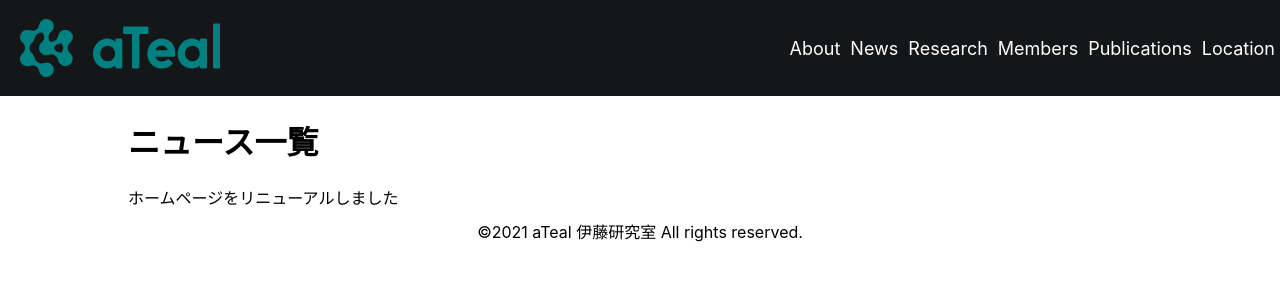
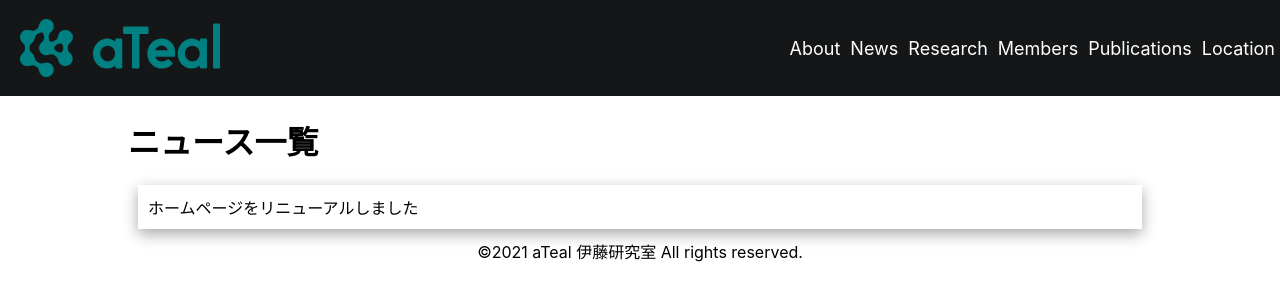
Before and after one commit to Hagihara-A/lab-hp-sample, a Next.js app: page /news in a window 1280 px wide. Shown: the top 300 px of the page. Built offline with nearby package versions, Linux system fonts and the light colour scheme.

Commit message:
styling(news): impl card-design

```diff
--- a/pages/news/index.tsx
+++ b/pages/news/index.tsx
@@ -1,6 +1,7 @@
 import { GetStaticProps, InferGetStaticPropsType } from "next";
 import Link from "next/link";
 import { getNewsSlugs } from "../../lib/resource";
+import s from "../../styles/news.module.scss";
 type Props = {
   posts: { title: string; slug: string }[];
 };
@@ -12,11 +13,11 @@ export default function News({
       <h1>ニュース一覧</h1>
       <div>
         {posts.map(({ title, slug }) => (
-          <Link href={`/news/${slug}`}>
-            <a>
-              <article>{title}</article>
-            </a>
-          </Link>
+          <article className={s.article} key={slug}>
+            <Link href={`/news/${slug}`}>
+              <a>{title}</a>
+            </Link>
+          </article>
         ))}
       </div>
     </main>
--- /dev/null
+++ b/styles/news.module.scss
@@ -0,0 +1,5 @@
+.article {
+  margin: 10px 10px;
+  box-shadow: rgba(0, 0, 0, 0.35) 0px 5px 15px;
+  padding: 10px;
+}
```
